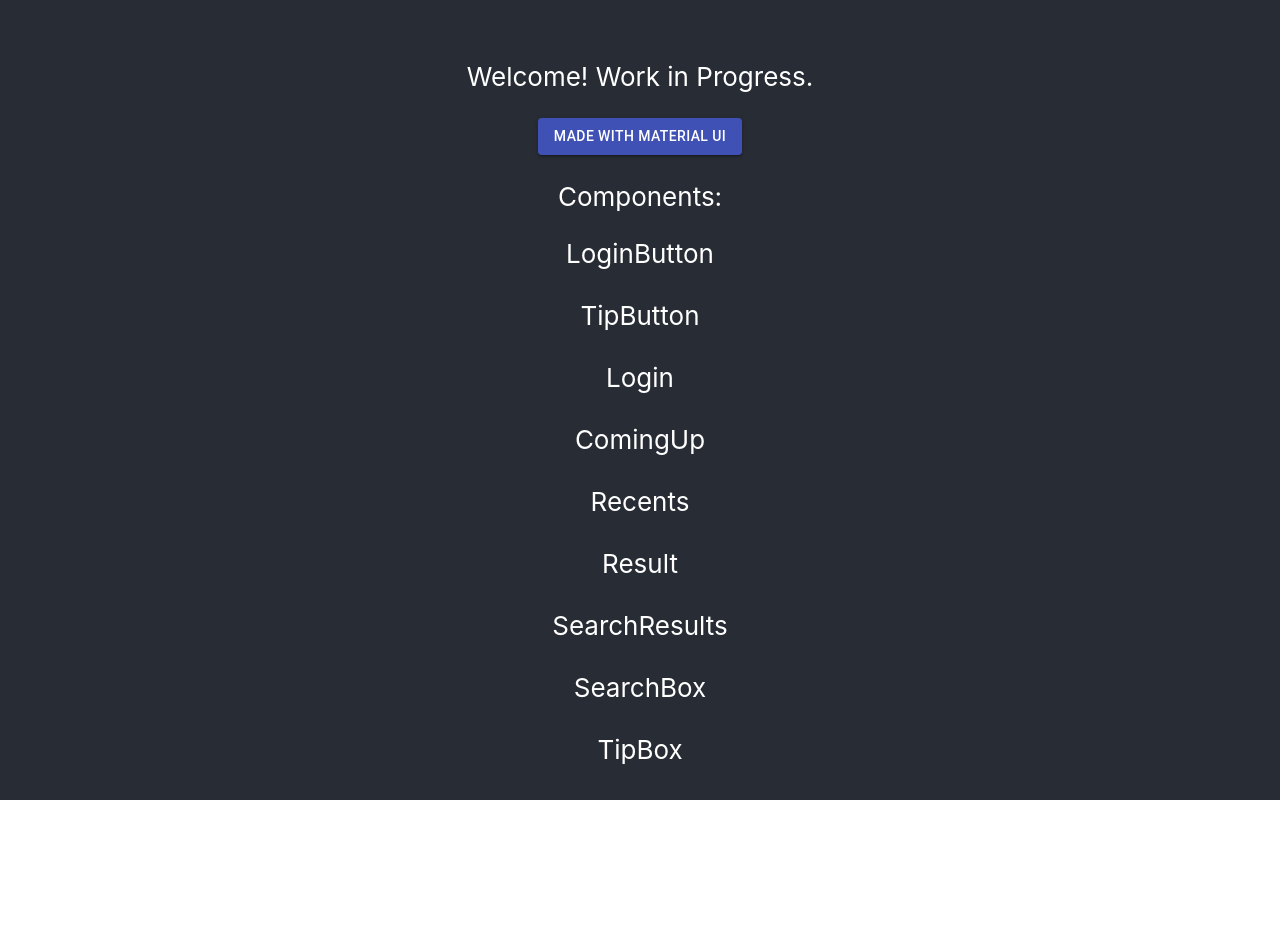
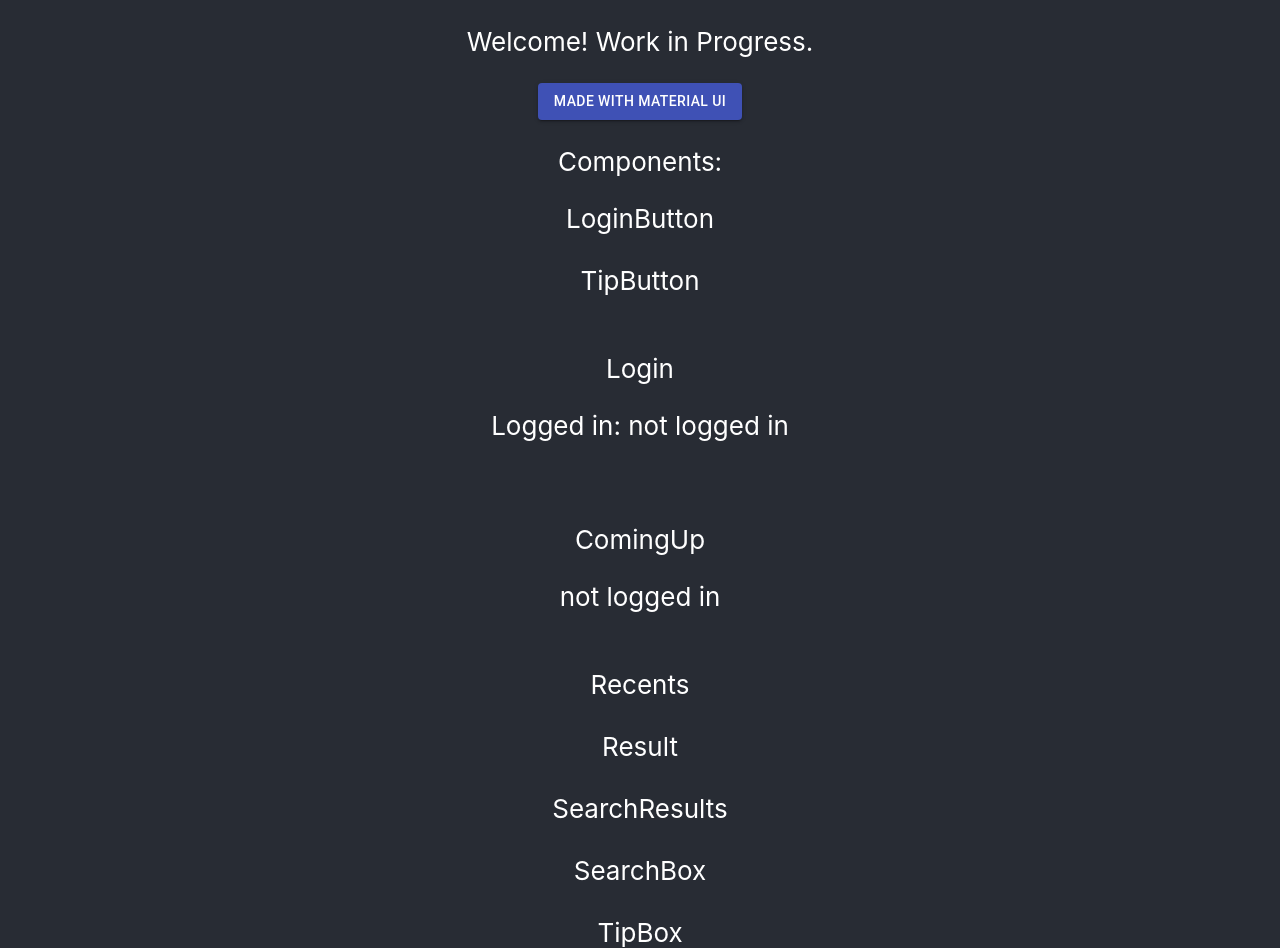
Before and after one commit to jls47/monkeypub, a React (Vite) app: page / in a window 1280 px wide. Before the commit the page ends 800 px from the top, so only its background shows below. Built offline with nearby package versions, Linux system fonts and the light colour scheme.

Commit message:
firing up recoil

```diff
--- a/src/components/Login/Login.jsx
+++ b/src/components/Login/Login.jsx
@@ -1,10 +1,30 @@
 import React from 'react';
-import { atom, useRecoilState } from 'recoil';
+import { atom, useRecoilState, useRecoilValue } from 'recoil';
+import { logState } from '../../state/logState';
+
+
 
 const Login = (props) => {
 
+
+	const [login, setLogin] = useRecoilState(logState);
+
+	const isLogged = useRecoilValue(logState);
+
+	const logUser = (event) => setLogin(!isLogged);
+
+	let s = "logged in";
+
+	if(!isLogged) {
+		s = "not logged in";
+	}
+
 	return (
-        <div>Login</div>
+        <div onClick={logUser}>
+        <p>Login</p>
+        <p>Logged in: {s}</p>
+        </div>
+
 	)
 
 }
--- a/src/components/ResultsForm/ComingUp/ComingUp.jsx
+++ b/src/components/ResultsForm/ComingUp/ComingUp.jsx
@@ -1,8 +1,22 @@
 import React from 'react';
+import { atom, useRecoilState, useRecoilValue } from 'recoil';
+import { logState } from '../../../state/logState';
 
 const ComingUp = (props) => {
+
+	const isLogged = useRecoilValue(logState);
+
+	let s = "logged in";
+
+	if(!isLogged) {
+		s = "not logged in";
+	}
+
 	return (
-		<div>ComingUp</div>
+		<div>
+		<p>ComingUp</p>
+		<p>{s}</p>
+		</div>
 	)
 
 }
--- /dev/null
+++ b/src/state/adminName.js
@@ -0,0 +1,6 @@
+import { atom } from 'recoil';
+
+export const adminName = atom({
+  key: 'adminName',
+  default: false
+});
--- /dev/null
+++ b/src/state/loadState.js
@@ -0,0 +1,6 @@
+import { atom } from 'recoil';
+
+export const loadState = atom({
+  key: 'loadState',
+  default: false
+});
--- /dev/null
+++ b/src/state/logState.js
@@ -0,0 +1,6 @@
+import { atom } from 'recoil';
+
+export const logState = atom({
+  key: 'logState',
+  default: false
+});
```
Also changed, not shown: 5 other files (tests, documents, lock files or other folders).
